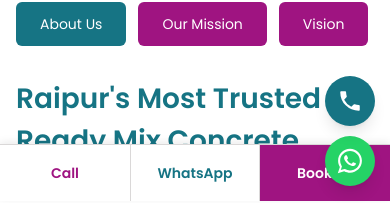
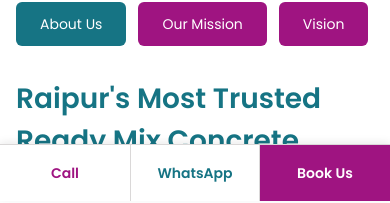
Before and after one commit to Solidmix/SolidMix, a Next.js app: page / in a window 390 px wide. Shown: the part 643-846 px from the top of the page. Built offline with nearby package versions, Linux system fonts and the light colour scheme; no server answers.

Commit message:
fix(seo): hide floating buttons on mobile where the action bar exists

```diff
--- a/src/components/CallButton.tsx
+++ b/src/components/CallButton.tsx
@@ -1,12 +1,14 @@
 import { site } from "@/content/site";
 
-// Mobile-only quick-call button, stacked above the WhatsApp button (<=767px).
+// Below lg the sticky MobileActionBar already has a Call cell, so this
+// floating button (previously visible <=767px) is hidden there to avoid
+// the duplicate; it was already hidden at lg+ before this change.
 export function CallButton() {
   return (
     <a
       href={site.phoneHref}
       aria-label="Call SolidMix RMC"
-      className="fixed bottom-[75px] right-[15px] z-[90] flex h-[50px] w-[50px] items-center justify-center rounded-full bg-secondary text-white shadow-lg transition-transform hover:scale-105 md:hidden"
+      className="fixed bottom-[75px] right-[15px] z-[90] hidden h-[50px] w-[50px] items-center justify-center rounded-full bg-secondary text-white shadow-lg transition-transform hover:scale-105"
     >
       <svg viewBox="0 0 24 24" width="26" height="26" fill="currentColor" aria-hidden="true">
         <path d="M6.6 10.8a15.6 15.6 0 0 0 6.6 6.6l2.2-2.2c.3-.3.7-.4 1-.2 1.1.4 2.4.6 3.6.6.6 0 1 .4 1 1V20c0 .6-.4 1-1 1A17 17 0 0 1 3 4c0-.6.4-1 1-1h3.4c.6 0 1 .4 1 1 0 1.3.2 2.5.6 3.6.1.4 0 .8-.3 1l-2.1 2.2Z" />
--- a/src/components/WhatsAppButton.tsx
+++ b/src/components/WhatsAppButton.tsx
@@ -7,7 +7,7 @@ export function WhatsAppButton() {
       target="_blank"
       rel="noopener noreferrer"
       aria-label="Chat with us on WhatsApp"
-      className="fixed bottom-[15px] right-[15px] z-[90] flex h-[50px] w-[50px] items-center justify-center rounded-full bg-[#25D366] text-white shadow-lg transition-transform hover:scale-105"
+      className="fixed bottom-[15px] right-[15px] z-[90] hidden h-[50px] w-[50px] items-center justify-center rounded-full bg-[#25D366] text-white shadow-lg transition-transform hover:scale-105 lg:flex"
     >
       <svg viewBox="0 0 32 32" width="30" height="30" fill="currentColor" aria-hidden="true">
         <path d="M16 3C9 3 3.3 8.7 3.3 15.7c0 2.4.7 4.7 1.9 6.7L3 29l6.8-2.1c1.9 1 4.1 1.6 6.2 1.6 7 0 12.7-5.7 12.7-12.7S23 3 16 3Zm0 23.1c-1.9 0-3.8-.5-5.4-1.5l-.4-.2-4 1.2 1.2-3.9-.3-.4a10.4 10.4 0 0 1-1.6-5.6c0-5.8 4.7-10.5 10.5-10.5s10.5 4.7 10.5 10.5-4.7 10.4-10.5 10.4Zm5.8-7.8c-.3-.2-1.9-.9-2.2-1s-.5-.2-.7.2-.8 1-1 1.2-.4.2-.7.1a8.6 8.6 0 0 1-2.5-1.6 9.5 9.5 0 0 1-1.8-2.2c-.2-.3 0-.5.1-.6l.5-.6c.2-.2.2-.3.3-.5s0-.4 0-.6-.7-1.7-1-2.3c-.3-.6-.5-.5-.7-.5h-.6c-.2 0-.5.1-.8.4-.3.3-1 1-1 2.5s1.1 2.9 1.2 3.1c.2.2 2.2 3.4 5.3 4.7.7.3 1.3.5 1.8.6.7.2 1.4.2 1.9.1.6-.1 1.9-.8 2.1-1.5.3-.8.3-1.4.2-1.5-.1-.2-.3-.3-.6-.4Z" />
```
